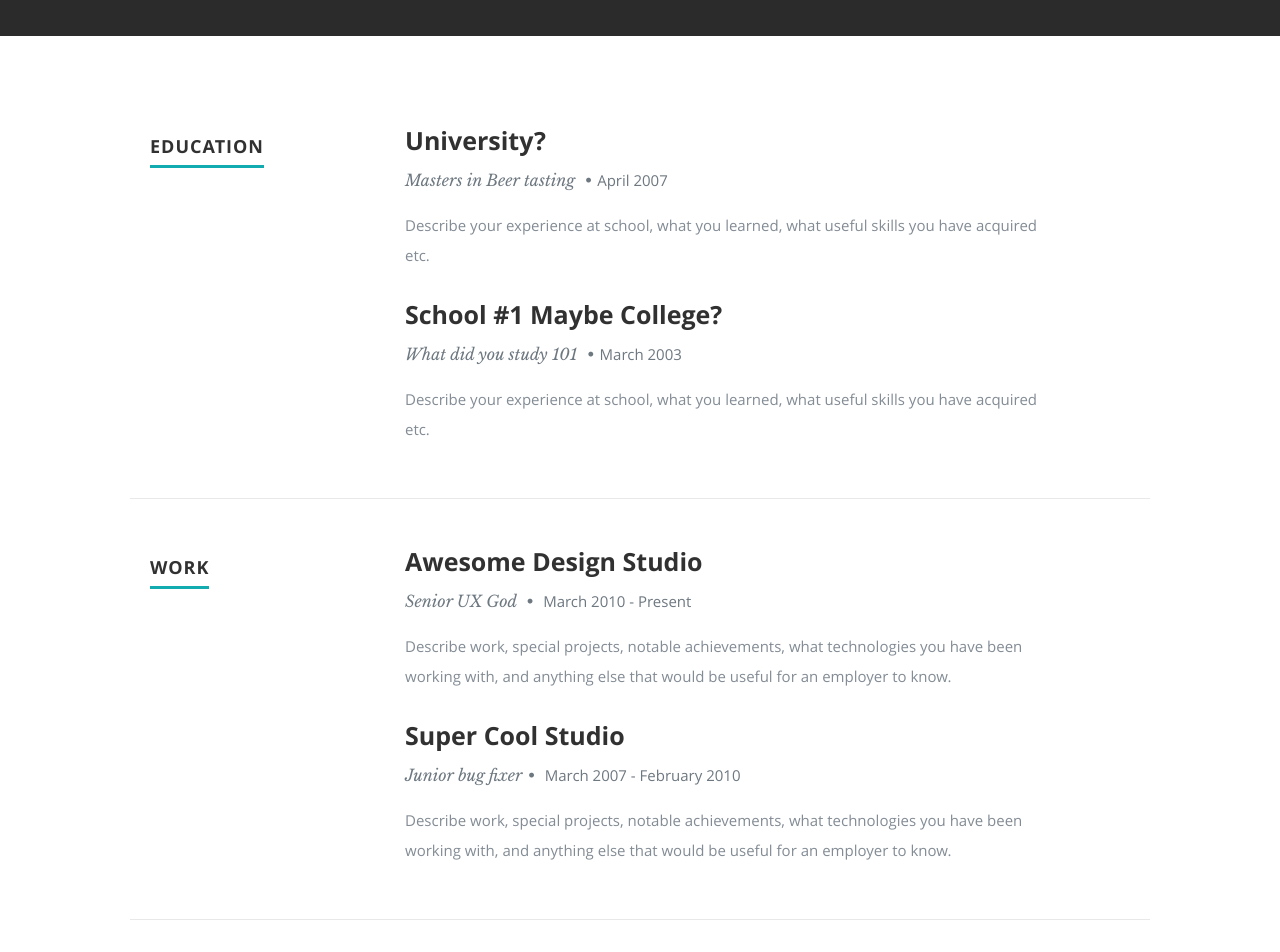
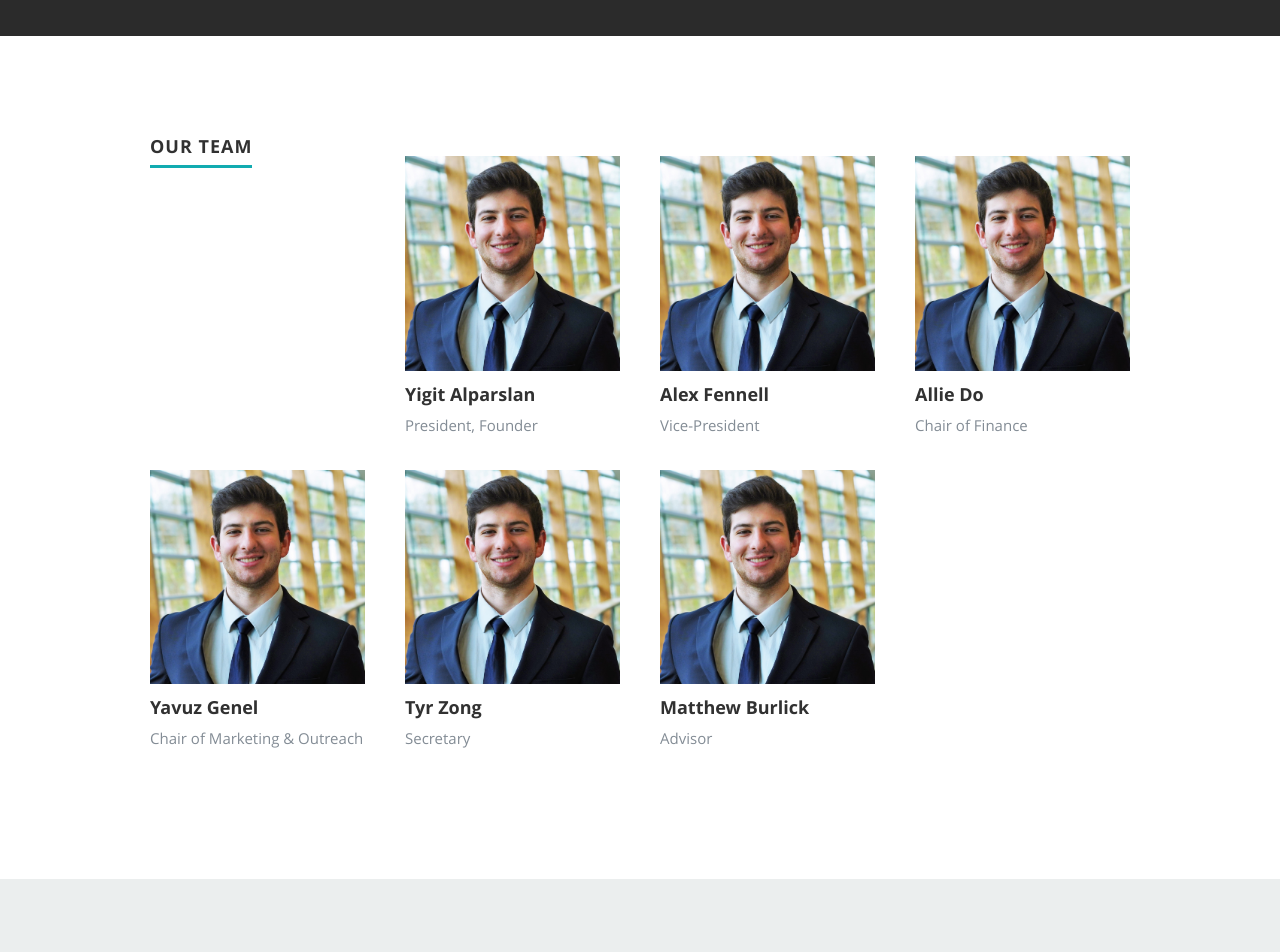
Before and after one commit to drexelai/drexelai.netlify.com, a React (Create React App) app: page / in a window 1280 px wide. Shown: the part 1340-2292 px from the top of the page. Built offline with nearby package versions, Linux system fonts and the light colour scheme.

Commit message:
Update team

```diff
--- a/public/resumeData.json
+++ b/public/resumeData.json
@@ -55,7 +55,7 @@
     ]
   },
   "resume":{
-    "skillmessage":"Here you can create a short write-up of your skills to show off to employers",
+    "skillmessage":"",
     "education":[
       {
         "school":"University?",
--- a/src/Components/Resume.js
+++ b/src/Components/Resume.js
@@ -29,38 +29,11 @@ class Resume extends Component {
     return (
       <section id="resume">
 
-        <div className="row education">
-          <div className="three columns header-col">
-            <h1><span>Education</span></h1>
-          </div>
-
-          <div className="nine columns main-col">
-            <div className="row item">
-              <div className="twelve columns">
-                {education}
-              </div>
-            </div>
-          </div>
-        </div>
-
-
-        <div className="row work">
-
-          <div className="three columns header-col">
-            <h1><span>Work</span></h1>
-          </div>
-
-          <div className="nine columns main-col">
-            {work}
-          </div>
-        </div>
-
-
 
         <div className="row skill">
 
           <div className="three columns header-col">
-            <h1><span>Meet Our Team</span></h1>
+            <h1><span>Our Team</span></h1>
           </div>
 
           <div>
```
